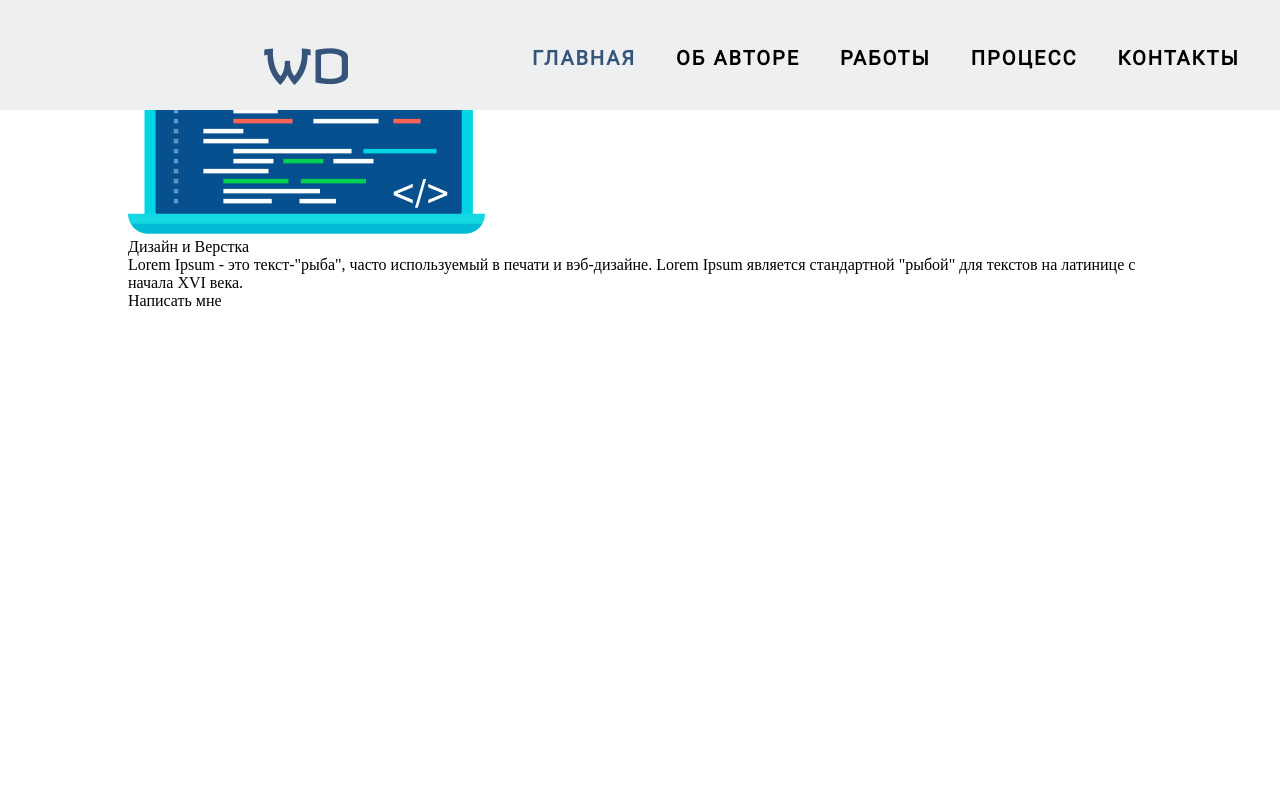
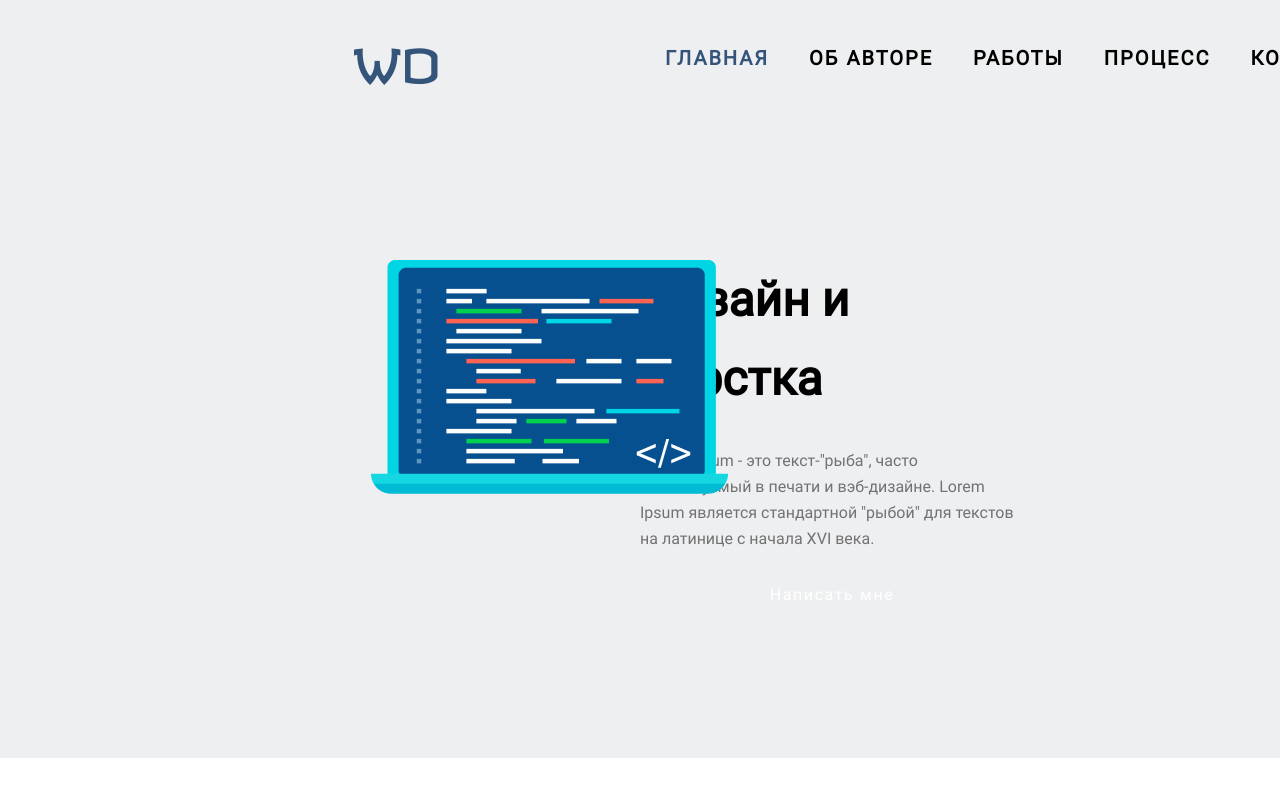
Before and after one commit to maks-makentosh/WDK, a plain HTML site: page index.html in a window 1280 px wide. Drawn offline with Linux system fonts and the light colour scheme.

Commit message:
menu + pochti 1 okno

```diff
--- a/index.html
+++ b/index.html
@@ -33,7 +33,7 @@
     <div class="first-screen">
         <div class="container">
             <div class="first-screen_img">
-                <img src="img/first-screen-img.png" >
+                <img src="img/first-screen-img.png" class="first-img">
             </div>
             <div class="first-screen_content">
                 <div class="first-screen_content_title">
--- a/style.css
+++ b/style.css
@@ -14,10 +14,9 @@ body {
     src: local(Roboto), url(fonts/Roboto.eot);
     src: url("fonts/Roboto.ttf")
 }
-
 .container {
     margin: 0 auto;
-    width: 80%;
+    width: 60%;
 }
 .menu {
     position: fixed;
@@ -38,7 +37,7 @@ body {
 }
 .menuContent {
     position: absolute;
-    left: 40%;
+    left: 50%;
     width: 70%;
     float: left;
     padding-top: 20px;
@@ -56,3 +55,54 @@ body {
     line-height: 26px;
     letter-spacing: 0.1em;
     color: #000000;
+}
+.first-screen {
+    position: absolute;
+    width: 100%;
+    margin-top: 110px;
+    background-color: #EEEFF1;
+    padding-top: 150px;
+    padding-bottom: 150px;
+}
+.first-screen_img {
+    float: left;
+    width: 50%;
+    padding-right: 0px;
+
+}
+.first-img {
+    position: relative;
+    left: 30%;
+}
+.first-screen_content {
+    float: left;
+    width: 50%;
+}
+.first-screen_content_title {
+    font-family: Roboto;
+    font-style: normal;
+    font-weight: 600;
+    font-size: 48px;
+    line-height: 79px;
+    color: #000000;
+    padding-bottom: 30px;
+}
+.first-screen_content_description {
+    font-family: Roboto;
+    font-style: normal;
+    font-weight: normal;
+    font-size: 16px;
+    line-height: 26px;
+    color: #727272;
+    padding-bottom: 30px;
+}
+.first-screen_content_bottom {
+    font-family: Roboto;
+    font-style: normal;
+    font-weight: normal;
+    font-size: 16px;
+    line-height: 26px;
+    text-align: center;
+    letter-spacing: 0.1em;
+    color: #FFFFFF;
+}
```
